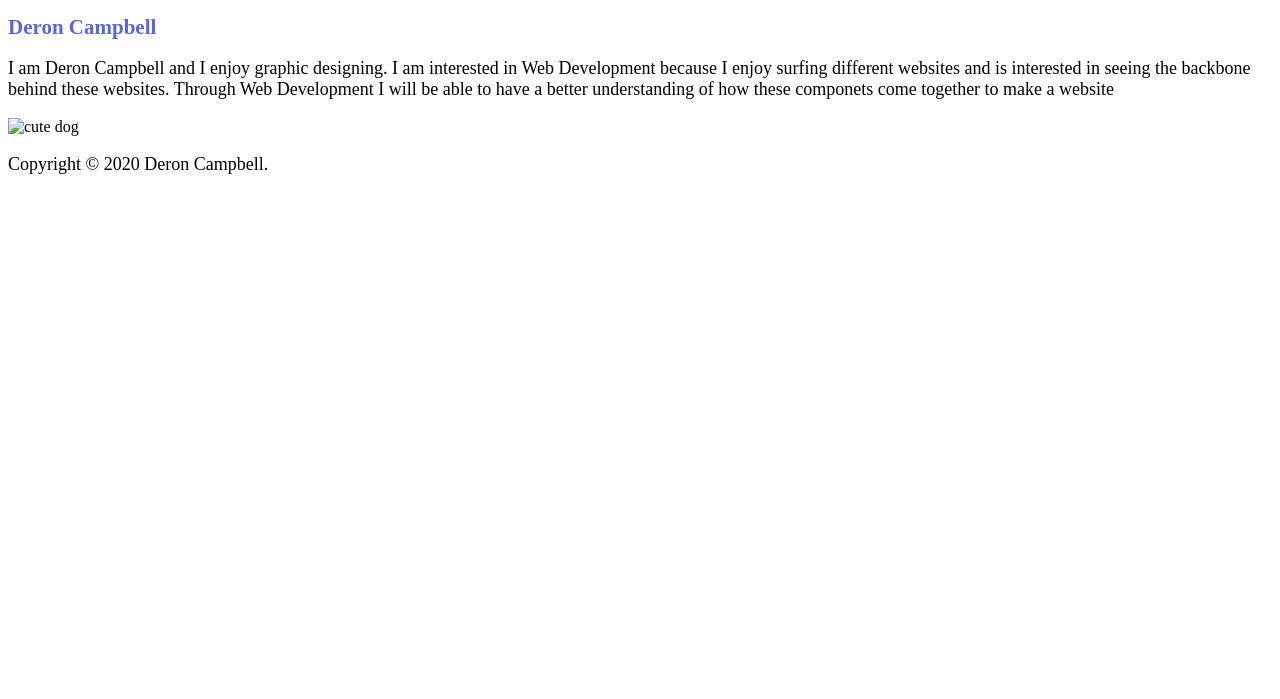
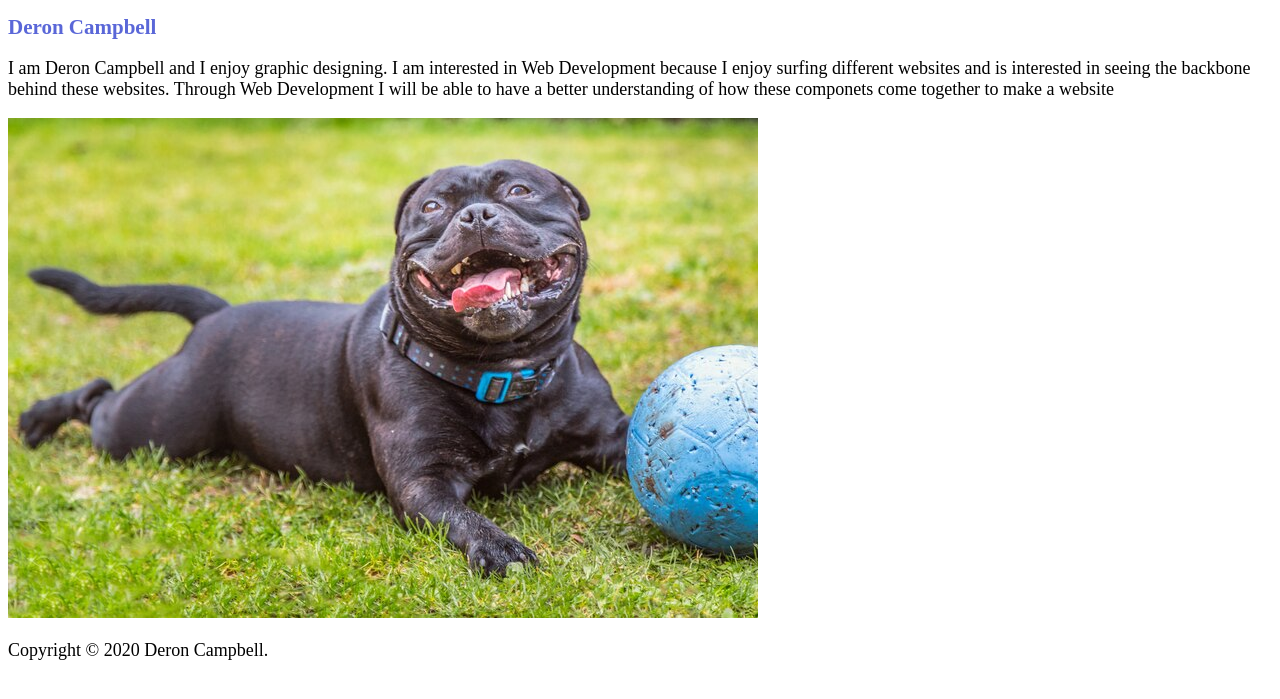
Before and after one commit to deroncampbell/info2180-lab1, a plain HTML site: page index.html in a window 1280 px wide. Shown: the part 85-784 px from the top of the page. Drawn offline with Linux system fonts and the light colour scheme.

Commit message:
Index file updated with the new image

```diff
--- a/index.html
+++ b/index.html
@@ -20,7 +20,7 @@
 	 and is interested in seeing the backbone behind these websites. Through Web Development I will be able to have a better understanding of
 	 how these componets come together to make a website</p>
  </main>
- <img src="images\dog.jpg" alt="cute dog">
+ <img src="dog.jpg" alt="cute dog">
 
  <footer>
  <p>Copyright &copy; 2020 Deron Campbell.</p>
```
